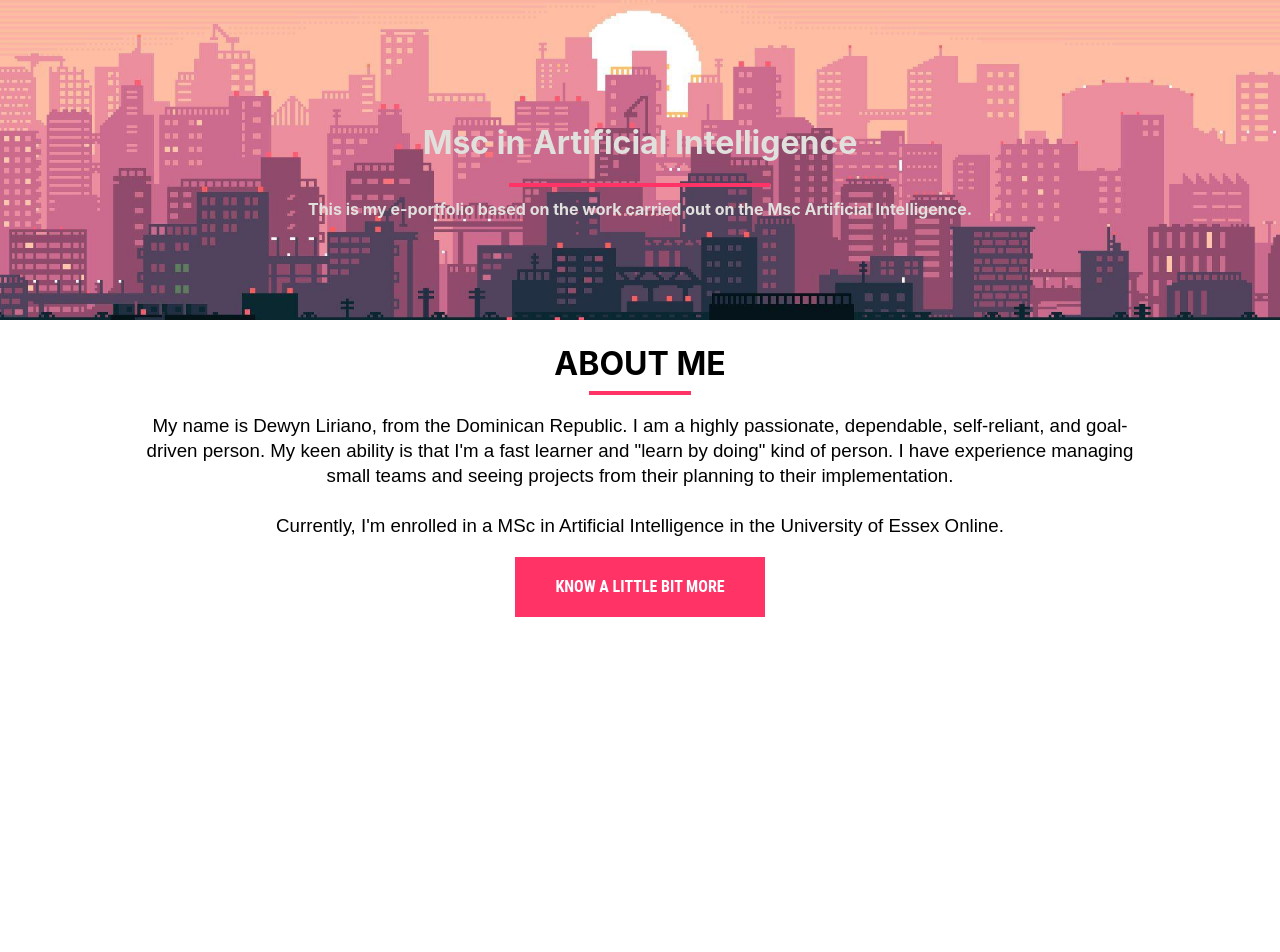
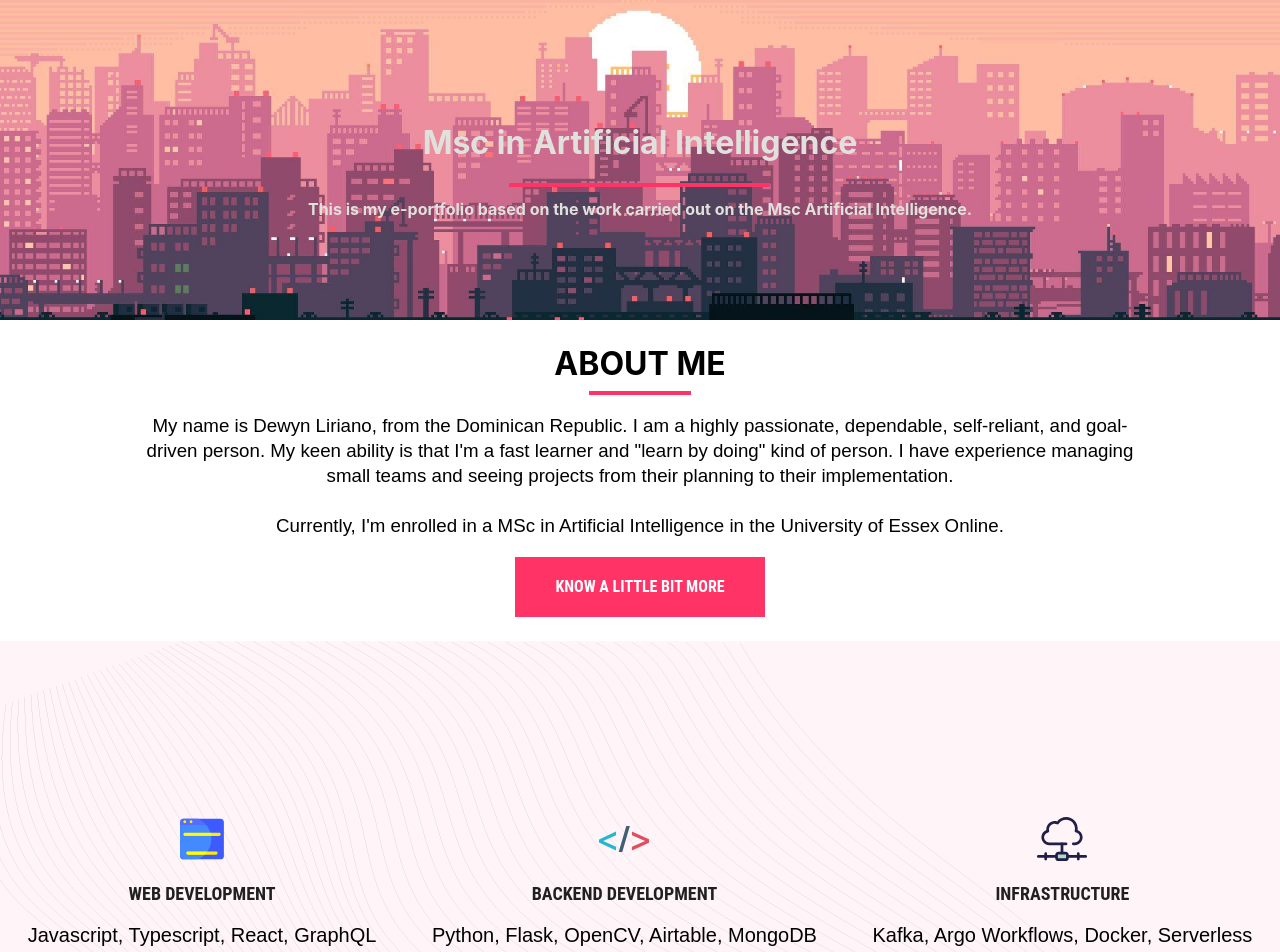
Before and after one commit to dewynl/msc_artificial_intelligence_eportfolio, a React (Create React App) app: page / in a window 1280 px wide. Shown: the top 952 px of the page. Before the commit the page ends 800 px from the top, so only its background shows below. Built offline with nearby package versions, Linux system fonts and the light colour scheme.

Commit message:
added tech stack section

```diff
--- /dev/null
+++ b/src/components/icons/CloudComputingIcon.tsx
@@ -0,0 +1,42 @@
+import React from "react";
+
+const CloudComputingIcon = () => {
+  return (
+    <svg height="800px" width="800px" viewBox="0 0 512 512">
+      <g>
+        <path
+          style={{ fill: "#211E48" }}
+          d="M387.309,318.921h-15.886c-7.679,0-13.906-6.227-13.906-13.906s6.227-13.906,13.906-13.906h15.886c28.676,0,52.006-23.33,52.006-52.008c0-24.967-17.836-46.455-42.412-51.095c-3.782-0.715-7.098-2.963-9.161-6.213c-2.062-3.251-2.687-7.21-1.72-10.936c1.905-7.363,2.872-14.991,2.872-22.671c0-49.706-40.438-90.145-90.144-90.145c-31.025,0-59.492,15.661-76.153,41.891c-3.714,5.849-11.167,8.073-17.477,5.211c-7.562-3.425-15.612-5.162-23.928-5.162c-32.027,0-58.085,26.056-58.085,58.085c0,4.457,0.526,8.951,1.563,13.357c0.857,3.645,0.209,7.48-1.798,10.64c-2.005,3.159-5.202,5.378-8.865,6.152c-23.944,5.058-41.322,26.459-41.322,50.888c0,28.677,23.33,52.008,52.006,52.008h173.027c7.679,0,13.906,6.227,13.906,13.906s-6.227,13.906-13.906,13.906H124.691c-44.012,0-79.819-35.807-79.819-79.82c0-33.019,20.673-62.433,50.691-74.284c-0.179-2.25-0.268-4.504-0.268-6.753c0-47.364,38.533-85.897,85.897-85.897c8.373,0,16.565,1.19,24.473,3.55c22.279-28.676,56.307-45.49,93.085-45.49c65.041,0,117.956,52.916,117.956,117.958c0,5.464-0.375,10.911-1.121,16.295c30.546,11.58,51.542,41.052,51.542,74.62C467.128,283.114,431.321,318.921,387.309,318.921z"
+        />
+        <path
+          style={{ fill: "#211E48" }}
+          d="M256,448.066c-7.679,0-13.906-6.227-13.906-13.906V306.212c0-7.679,6.227-13.906,13.906-13.906c7.679,0,13.906,6.227,13.906,13.906V434.16C269.906,441.839,263.679,448.066,256,448.066z"
+        />
+        <path
+          style={{ fill: "#211E48" }}
+          d="M498.094,448.066H13.906C6.227,448.066,0,441.839,0,434.16s6.227-13.906,13.906-13.906h484.188c7.679,0,13.906,6.227,13.906,13.906S505.773,448.066,498.094,448.066z"
+        />
+      </g>
+      <path
+        style={{ fill: "#B0DACC" }}
+        d="M293.547,467.866h-75.093c-9.985,0-18.078-8.093-18.078-18.078v-31.257c0-9.985,8.093-18.078,18.078-18.078h75.093c9.985,0,18.078,8.093,18.078,18.078v31.257C311.625,459.773,303.531,467.866,293.547,467.866z"
+      />
+      <g>
+        <path
+          style={{ fill: "#211E48" }}
+          d="M293.547,481.772h-75.093c-17.637,0-31.984-14.347-31.984-31.984v-31.257c0-17.637,14.347-31.984,31.984-31.984h75.093c17.637,0,31.984,14.347,31.984,31.984v31.257C325.531,467.425,311.182,481.772,293.547,481.772z M218.453,414.361c-2.3,0-4.172,1.872-4.172,4.172v31.257c0,2.3,1.872,4.172,4.172,4.172h75.093c2.3,0,4.172-1.872,4.172-4.172v-31.257c0-2.3-1.872-4.172-4.172-4.172H218.453z"
+        />
+        <path
+          style={{ fill: "#211E48" }}
+          d="M89.126,475.879c-7.679,0-13.906-6.227-13.906-13.906v-55.625c0-7.679,6.227-13.906,13.906-13.906c7.679,0,13.906,6.227,13.906,13.906v55.625C103.032,469.652,96.805,475.879,89.126,475.879z"
+        />
+        <path
+          style={{ fill: "#211E48" }}
+          d="M422.874,475.879c-7.679,0-13.906-6.227-13.906-13.906v-55.625c0-7.679,6.227-13.906,13.906-13.906c7.679,0,13.906,6.227,13.906,13.906v55.625C436.78,469.652,430.553,475.879,422.874,475.879z"
+        />
+      </g>
+    </svg>
+  );
+};
+
+export default CloudComputingIcon;
--- /dev/null
+++ b/src/components/icons/CodeIcon.tsx
@@ -0,0 +1,22 @@
+import React from "react";
+
+const CodeIcon = () => {
+  return (
+    <svg height="800px" width="800px" viewBox="0 0 512 512">
+      <path
+        style={{ fill: "#25B6D2" }}
+        d="M0,260.908l174.648-81.136v38.568l-132.08,57.848v0.728l132.08,57.848v38.568L0,292.212V260.908z"
+      />
+      <path
+        style={{ fill: "#415E72" }}
+        d="M201.6,387.9l77.864-263.8h36.752L238.4,387.9H201.6z"
+      />
+      <path
+        style={{ fill: "#E04F5F" }}
+        d="M512,293.284L337.352,373.34v-38.568l134.992-57.848v-0.728L337.352,218.34v-38.568L512,259.828V293.284z"
+      />
+    </svg>
+  );
+};
+
+export default CodeIcon;
--- /dev/null
+++ b/src/components/icons/WebIcon.tsx
@@ -0,0 +1,52 @@
+import React from "react";
+
+const WebIcon = () => {
+  return (
+    <svg
+      width="800px"
+      height="800px"
+      viewBox="0 0 1024 1024"
+      version="1.1"
+      xmlns="http://www.w3.org/2000/svg"
+    >
+      <path
+        d="M128 928h768c35.3 0 64-28.7 64-64V226.2H64V864c0 35.3 28.7 64 64 64zM64 162.2v64h896v-64c0-35.3-28.7-64-64-64H128c-35.3 0-64 28.7-64 64z m96 29.8c-17.7 0-32-14.3-32-32s14.3-32 32-32 32 14.3 32 32-14.3 32-32 32z m128 0c-17.7 0-32-14.3-32-32s14.3-32 32-32 32 14.3 32 32-14.3 32-32 32z"
+        fill="#3D5AFE"
+      />
+      <path
+        d="M160 160m-32 0a32 32 0 1 0 64 0 32 32 0 1 0-64 0Z"
+        fill="#FFEA00"
+      />
+      <path
+        d="M288 160m-32 0a32 32 0 1 0 64 0 32 32 0 1 0-64 0Z"
+        fill="#FFEA00"
+      />
+      <path
+        d="M864.2 449H162c-17.7 0-32-14.3-32-32s14.3-32 32-32h702.2c17.7 0 32 14.3 32 32s-14.4 32-32 32zM800.2 832H166c-17.7 0-32-14.3-32-32s14.3-32 32-32h634.2c17.7 0 32 14.3 32 32s-14.4 32-32 32zM416.1 573H162c-17.7 0-32-14.3-32-32s14.3-32 32-32h254.1c17.7 0 32 14.3 32 32s-14.3 32-32 32z"
+        fill="#FFEA00"
+      />
+      <path
+        d="M350.1 544H96c-17.7 0-32-14.3-32-32s14.3-32 32-32h254.1c17.7 0 32 14.3 32 32s-14.3 32-32 32z"
+        fill="#FFEA00"
+      />
+      <path
+        d="M224 832.1c-17.7 0-32-14.3-32-32s14.3-32 32-32h398.9C674 695.3 704 606.6 704 510.9c0-21.4-1.5-42.4-4.4-63H162c-17.7 0-32-14.3-32-32s14.3-32 32-32h523.7C668.4 325 639.2 271.2 601 225.1H64v637.8c0 35.3 28.7 64 64 64h294.6c54.7-21.9 104.2-54.4 145.7-94.8H224z"
+        fill="#448AFF"
+      />
+      <path
+        d="M192 800.1c0 17.7 14.3 32 32 32h344.3c20.1-19.6 38.4-41 54.5-64H224c-17.7 0-32 14.3-32 32z"
+        fill="#FFFF00"
+      />
+      <path
+        d="M64 161.1v64h537c-46.1-55.6-105.4-99.8-173-128H128c-35.3 0-64 28.7-64 64z m224-34.2c17.7 0 32 14.3 32 32s-14.3 32-32 32-32-14.3-32-32 14.4-32 32-32z m-128 0c17.7 0 32 14.3 32 32s-14.3 32-32 32-32-14.3-32-32 14.4-32 32-32z"
+        fill="#536DFE"
+      />
+      <path
+        d="M130 415.9c0 17.7 14.3 32 32 32h537.6c-3.1-21.9-7.7-43.3-13.9-64H162c-17.7 0-32 14.3-32 32z"
+        fill="#FFFF00"
+      />
+    </svg>
+  );
+};
+
+export default WebIcon;
--- a/src/pages/Homepage/AboutMeSection.tsx
+++ b/src/pages/Homepage/AboutMeSection.tsx
@@ -1,7 +1,6 @@
-/* eslint-disable react/no-unescaped-entities */
 import React, { useState } from "react";
 import H1 from "../../components/H1";
-import Button from "../../components/Button";
+import Button from "../../components/buttons/Button";
 import { css } from "@emotion/css";
 import WorkExperienceModal from "../../components/WorkExperienceModal";
 
--- a/src/pages/Homepage/HomePage.jsx
+++ b/src/pages/Homepage/HomePage.jsx
@@ -5,6 +5,8 @@ import H1 from "../../components/H1";
 import { css } from "@emotion/css";
 import { whites } from "../../colors";
 import AboutMeSection from "./AboutMeSection";
+import TechStack from "./TechStack";
+import ModulesSection from "./ModulesSection";
 
 const h1Styles = css`
   color: ${whites[1]};
@@ -21,6 +23,8 @@ const HomePage = () => {
         </span>
       </div>
       <AboutMeSection />
+      <TechStack />
+      <ModulesSection />
     </div>
   );
 };
--- /dev/null
+++ b/src/pages/Homepage/ModulesSection.tsx
@@ -0,0 +1,12 @@
+import React from "react";
+import H1 from "../../components/H1";
+
+const ModulesSection = () => {
+  return (
+    <div>
+      <H1>Modules</H1>
+    </div>
+  );
+};
+
+export default ModulesSection;
--- /dev/null
+++ b/src/pages/Homepage/TechStack.tsx
@@ -0,0 +1,92 @@
+import { css } from "@emotion/css";
+import React from "react";
+import WebIcon from "../../components/icons/WebIcon";
+import CodeIcon from "../../components/icons/CodeIcon";
+import CloudComputingIcon from "../../components/icons/CloudComputingIcon";
+
+const techStackWrapper = css`
+    display: flex;
+    height: 480px;
+    align-items: center;
+    align-self: center;
+    width: 100%;
+    background: url('/appCurvyLines.png');
+    background-color: rgb(255, 245, 248);
+
+    svg {
+        height: 50px;
+        width: 50px;
+    }
+`;
+
+const stackDescriptionWrapper = css`
+    display: flex;
+    flex-direction: column;
+    flex-grow: 1;
+    gap: 12px;
+`;
+
+const stackNameWrapper = css`
+    font-family: "Roboto Condensed", sans-serif;
+    font-weight: 700;
+    font-size: 18px;
+    line-height: 1.6;
+    color: rgba(0, 0, 0, 0.87);
+    text-transform: uppercase;
+`;
+
+const descriptionWrapper = css`
+    margin: 0px;
+    font-family: "Work Sans", sans-serif;
+    font-weight: 300;
+    font-size: 20px;
+    line-height: 1.4;
+`;
+
+const StackDescription = ({
+  icon,
+  stackName,
+  description
+}: {
+  icon: JSX.Element;
+  stackName: string;
+  description: string;
+}) => {
+  return (
+    <div className={stackDescriptionWrapper}>
+      <div>
+        {icon}
+      </div>
+      <div className={stackNameWrapper}>
+        {stackName}
+      </div>
+      <div className={descriptionWrapper}>
+        {description}
+      </div>
+    </div>
+  );
+};
+
+const TechStack = () => {
+  return (
+    <div className={techStackWrapper}>
+      <StackDescription
+        icon={<WebIcon />}
+        stackName="Web Development"
+        description="Javascript, Typescript, React, GraphQL"
+      />
+      <StackDescription
+        icon={<CodeIcon />}
+        stackName="Backend Development"
+        description="Python, Flask, OpenCV, Airtable, MongoDB"
+      />
+      <StackDescription
+        icon={<CloudComputingIcon />}
+        stackName="Infrastructure"
+        description="Kafka, Argo Workflows, Docker, Serverless"
+      />
+    </div>
+  );
+};
+
+export default TechStack;
```
Also changed, not shown: public/appCurvyLines.png (added), src/components/buttons/Button.tsx (renamed from src/components/Button.tsx).
